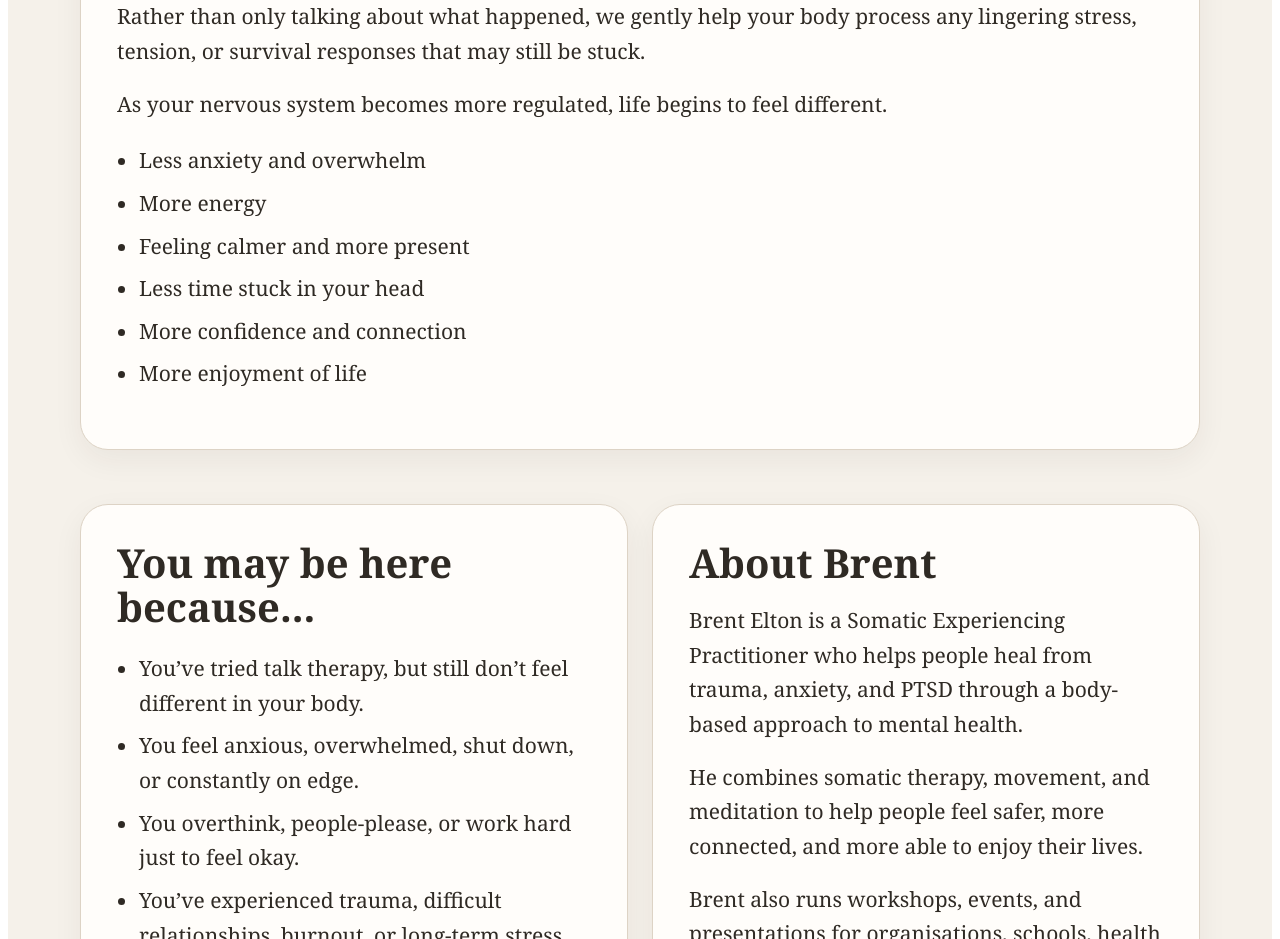
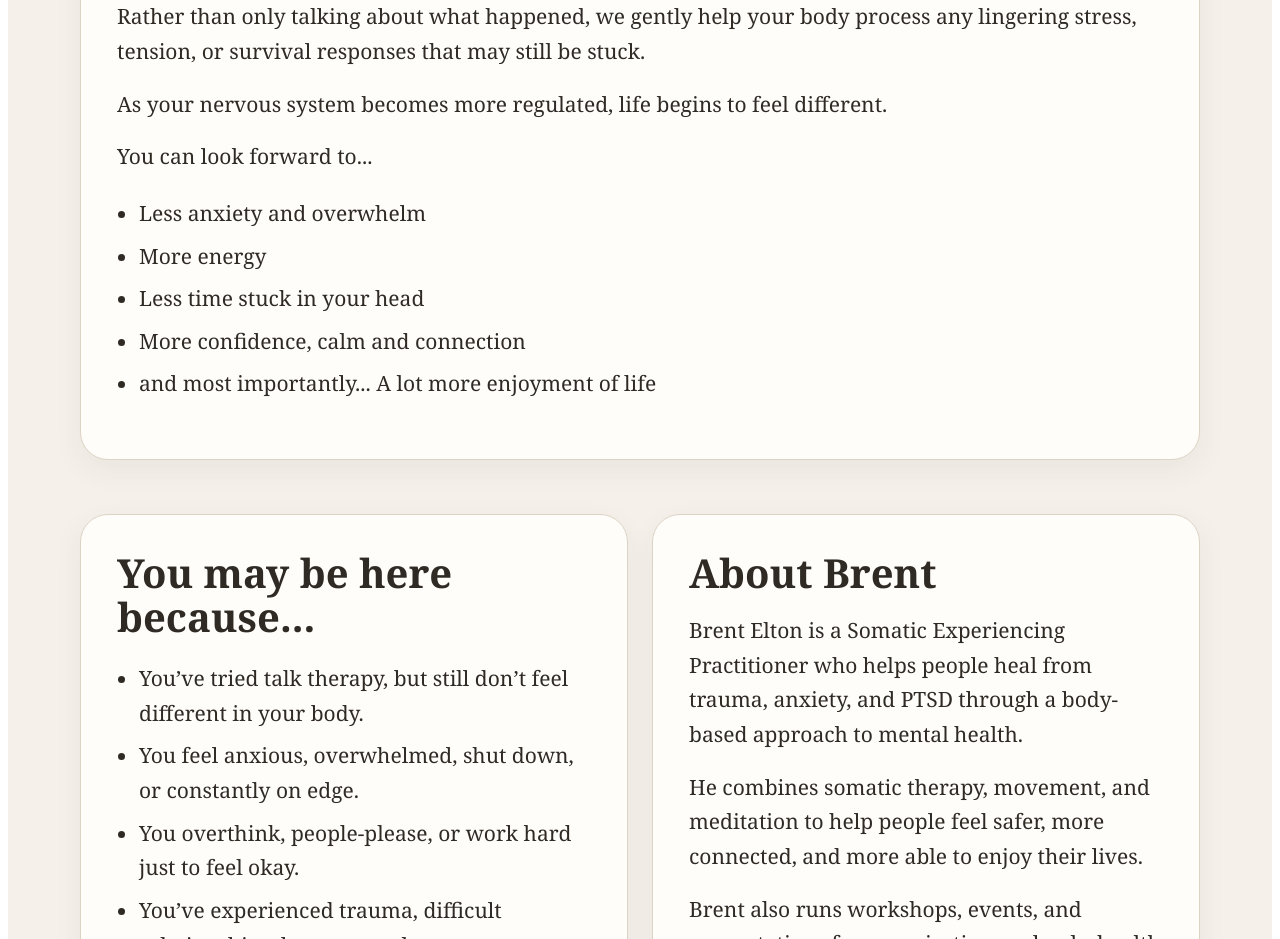
Before and after one commit to brentelton/brentelton-website, a Next.js app: page / in a window 1280 px wide. Shown: the part 1100-2039 px from the top of the page. Built offline with nearby package versions, Linux system fonts and the light colour scheme.

Commit message:
Update index.js

```diff
--- a/pages/index.js
+++ b/pages/index.js
@@ -78,15 +78,14 @@ export default function Home() {
                 As your nervous system becomes more regulated, life begins to feel
                 different.
               </p>
-
-              <ul className="benefits">
+<p>You can look forward to...</p>
+                  <ul className="benefits">
                 <li>Less anxiety and overwhelm</li>
-                <li>More energy</li>
-                <li>Feeling calmer and more present</li>
-                <li>Less time stuck in your head</li>
-                <li>More confidence and connection</li>
-                <li>More enjoyment of life</li>
-              </ul>
+<li>More energy</li>
+<li>Less time stuck in your head</li>
+<li>More confidence, calm and connection</li>
+<li>and most importantly... A lot more enjoyment of life</li>
+                  </ul>
             </div>
           </section>
 
```
